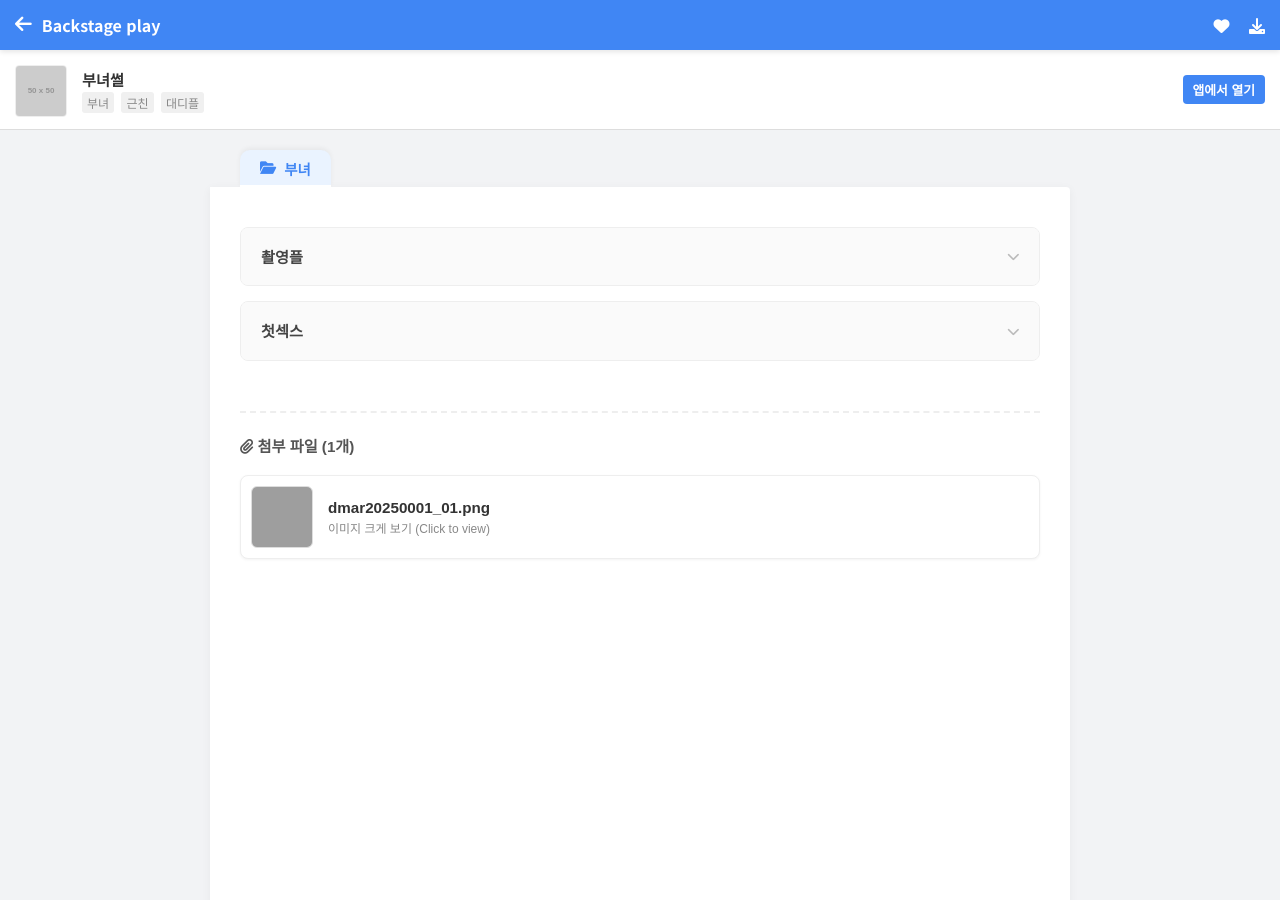
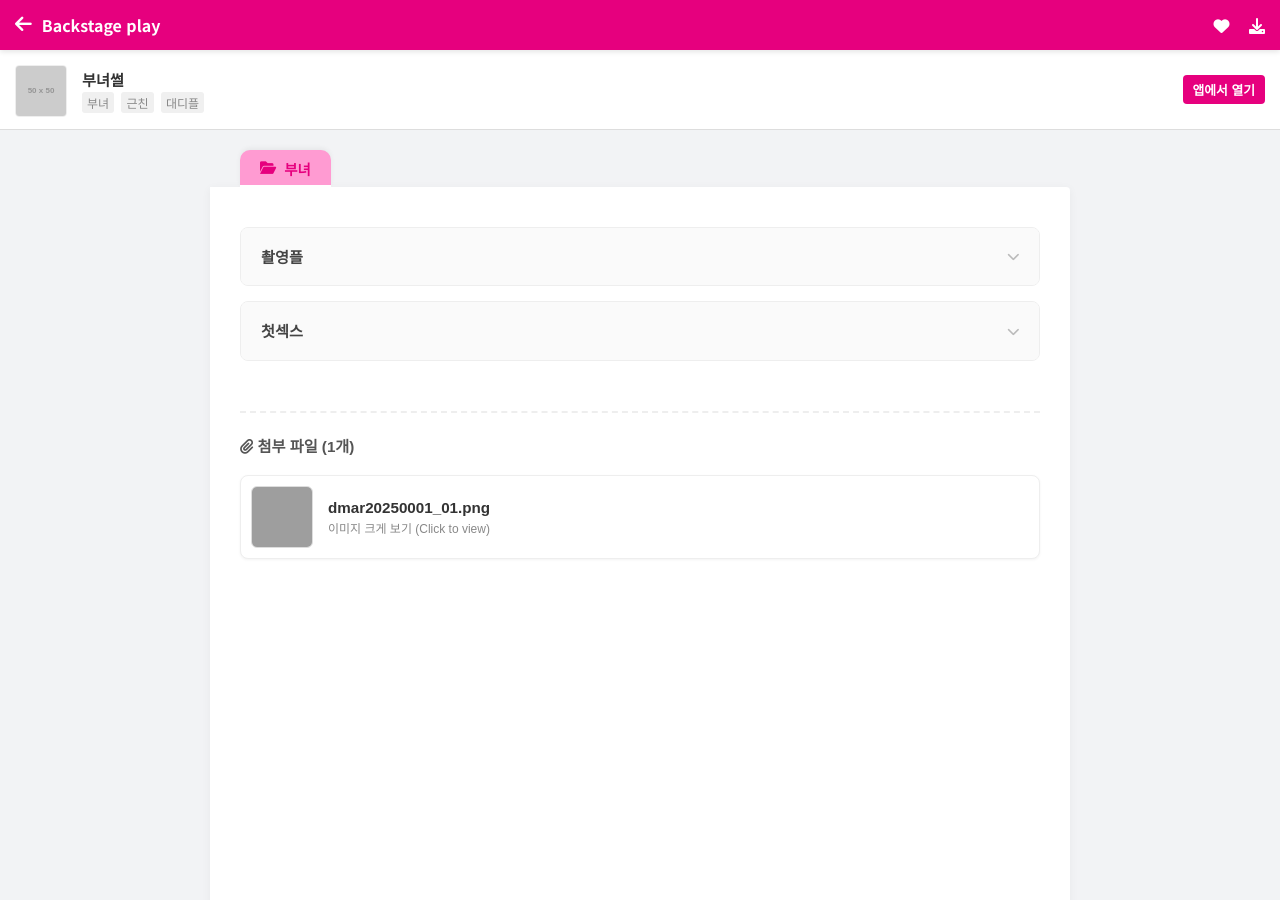
Before and after one commit to narelim/mag-ross-archive, a Jekyll site: the page built from secretposts/dmar20250001.md, in a window 1280 px wide and 900 px high. Built offline with Jekyll 4.4.1, drawn with Linux system fonts in a browser that asks for light colours; grey boxes are pictures that could not be loaded.

Commit message:
Update play-viewer.html

```diff
--- a/_layouts/play-viewer.html
+++ b/_layouts/play-viewer.html
@@ -19,7 +19,7 @@
 
         /* 1. 🔵 최상단 파란 헤더 (DLsite Play 느낌) */
         .app-header {
-            background-color: #4086F4;
+            background-color: #E6007E;
             color: white;
             height: 50px;
             display: flex;
@@ -61,7 +61,7 @@
         .info-tags { font-size: 0.75rem; color: #888; }
         .info-tags span { background: #f0f0f0; padding: 2px 5px; border-radius: 3px; margin-right: 4px; }
         .open-app-btn {
-            background: #4086F4; color: white; border: none;
+            background: #E6007E; color: white; border: none;
             padding: 5px 10px; border-radius: 4px; font-weight: bold; font-size: 0.8rem;
             align-self: center; cursor: default;
         }
@@ -74,8 +74,8 @@
             display: flex;
         }
         .folder-tab {
-            background: #eaf3ff; /* 연한 파랑 */
-            color: #4086F4;
+            background: #FF9BD2; /* 연한 파랑 */
+            color: #E6007E;
             padding: 8px 20px;
             border-radius: 10px 10px 0 0; /* 위쪽만 둥글게 */
             font-weight: bold;
@@ -140,7 +140,7 @@
 }
 .file-btn:hover {
     background: #f0f8ff;
-    border-color: #4086F4;
+    border-color: #E6007E;
     transform: translateY(-2px); /* 살짝 떠오르는 효과 */
 }
 
@@ -210,7 +210,7 @@ summary {
 summary::-webkit-details-marker { display: none; }
 
 /* 마우스 올렸을 때 */
-summary:hover { background: #f0f8ff; color: #4086F4; }
+summary:hover { background: #f0f8ff; color: #E6007E; }
 
 /* 제목 옆에 화살표 아이콘 만들기 */
 summary::after {
@@ -224,16 +224,16 @@ summary::after {
 
 /* 펼쳐졌을 때 스타일 */
 details[open] {
-    border-color: #4086F4; /* 테두리 파란색으로 강조 */
+    border-color: #E6007E; /* 테두리 파란색으로 강조 */
     box-shadow: 0 4px 10px rgba(64, 134, 244, 0.1);
 }
 details[open] summary {
     border-bottom: 1px solid #eee;
-    color: #4086F4;
+    color: #E6007E;
 }
 details[open] summary::after {
     transform: rotate(180deg); /* 화살표 뒤집기 */
-    color: #4086F4;
+    color: #E6007E;
 }
 
 /* _layouts/play-viewer.html 의 <style> 안쪽 */
```
